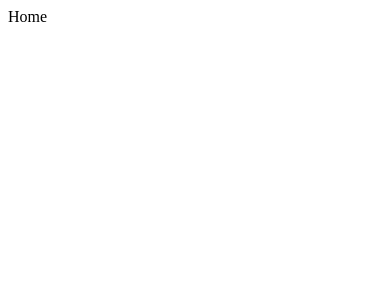
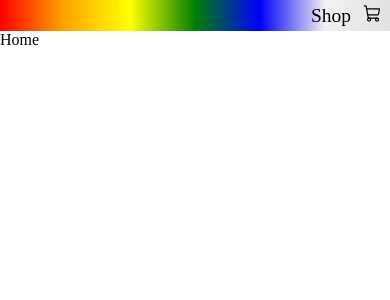
Before and after one commit to webcodeshubham/ecommerce-shoppingcart-reactjs-project4, a React (Create React App) app: page / in a window 390 px wide. Shown: the top 300 px of the page. Built offline with nearby package versions, Linux system fonts and the light colour scheme.

Commit message:
navbar stylings

```diff
--- a/src/App.jsx
+++ b/src/App.jsx
@@ -1,5 +1,6 @@
 import React from "react";
 import { BrowserRouter as Router, Routes, Route } from "react-router-dom";
+import Navbar from "./components/Navbar";
 import Home from "./containers/Home";
 import Cart from "./containers/Cart";
 
@@ -9,7 +10,9 @@ const App = () => {
       <div className="app">
         {/* Implement the Router Properties & Functionalities */}
         <Router>
-          {/* Implement the Switching Routes, which means One Route View at a time */}
+          {/* This Component will be available in Every Route */}
+          <Navbar />
+          {/* Implement the Switching Routes, goes through all the Route and render the Element of a given path, which means One Route View at a time */}
           <Routes>
             {/* Lay down the Route for each (Home) Container with exact props (Exact Path, Not a Part of URL) */}
             <Route exact path="/cart" element={<Cart />} />
--- /dev/null
+++ b/src/components/Navbar.css
@@ -0,0 +1,73 @@
+/* Default Styling */
+
+* {
+  margin: 0;
+  padding: 0;
+}
+
+/* Navbar Stylings */
+
+.navbar {
+  display: flex;
+  justify-content: flex-end;
+  align-items: center;
+  padding: 1vw 2vw;
+  background-image: linear-gradient(
+    to right,
+    red,
+    orange,
+    yellow,
+    green,
+    blue,
+    rgba(182, 170, 190, 0.172),
+    rgba(154, 142, 154, 0.273)
+  );
+}
+
+.navbarLinks {
+  display: flex;
+  justify-content: flex-end;
+  align-items: center;
+}
+
+.navbarLinks__shop {
+  text-decoration: none;
+  color: black;
+  margin-right: 3vw;
+  font-size: 1.6vw;
+}
+
+.navbarLinks--img {
+  font-size: 2.2vw;
+  color: black;
+}
+
+@media screen and (max-width: 600px) {
+  .navbarLinks__shop {
+    margin-right: 3vw;
+    font-size: 2.5vw;
+  }
+  .navbarLinks--img {
+    font-size: 3.6vw;
+  }
+}
+
+@media screen and (max-width: 500px) {
+  .navbarLinks__shop {
+    margin-right: 3vw;
+    font-size: 3.8vw;
+  }
+  .navbarLinks--img {
+    font-size: 4vw;
+  }
+}
+
+@media screen and (max-width: 450px) {
+  .navbarLinks__shop {
+    margin-right: 3vw;
+    font-size: 5vw;
+  }
+  .navbarLinks--img {
+    font-size: 5vw;
+  }
+}
--- /dev/null
+++ b/src/components/Navbar.jsx
@@ -0,0 +1,25 @@
+import React from "react";
+import { Link } from "react-router-dom";
+// import cartIcon from "../assets/img/add-to-basket.png";
+import { ShoppingCart } from "phosphor-react";
+import "./Navbar.css";
+
+const Navbar = () => {
+  return (
+    <>
+      <div className="navbar">
+        <div className="navbarLinks">
+          <Link className="navbarLinks__shop" to="/">Shop</Link>
+          <Link className="navbarLinks__cart" to="/cart">
+            {/* Must be Inside src dir. Relative imports outside of src/ are not supported. */}
+            {/* <img src={cartIcon} alt="cart-icon" /> */}
+            {/* Embed the Inbuilt Component from the Phosphor-React Library with Style Props */}
+            <ShoppingCart className="navbarLinks--img" />
+          </Link>
+        </div>
+      </div>
+    </>
+  );
+};
+
+export default Navbar;
```
Also changed, not shown: Notes.txt, src/assets/img/add-to-basket.png (added).
